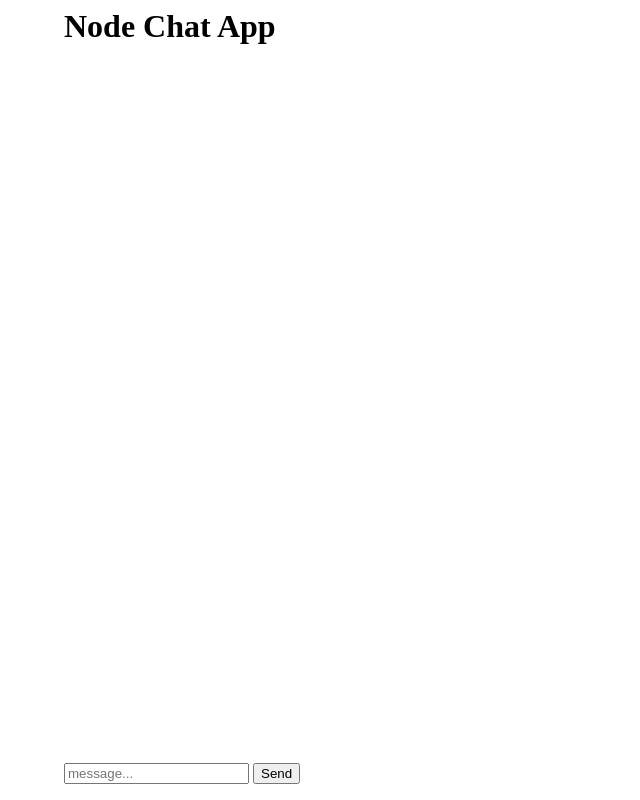
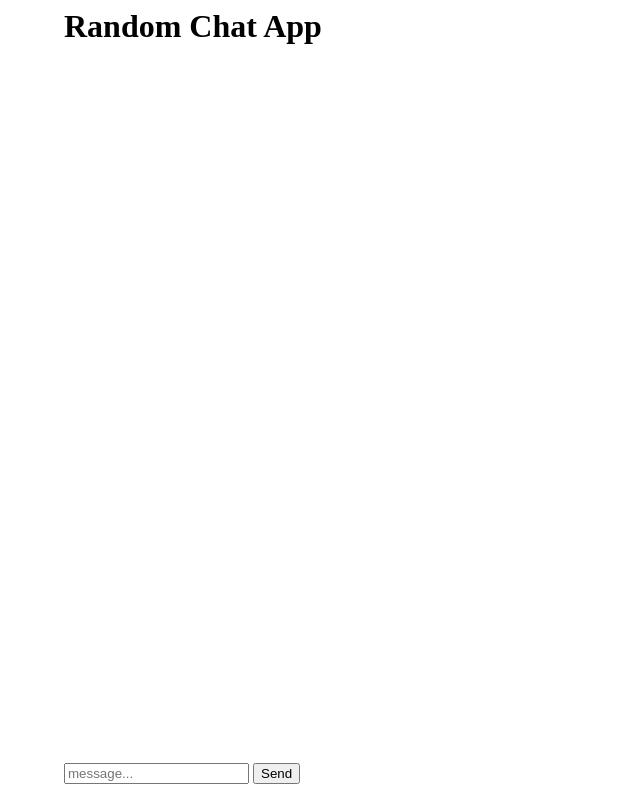
Before and after one commit to sansari150894/node-chat-app, a website: page public/index.html in a window 1280 px wide. Shown: the whole page, without its empty margins (0-640 px from the left). Drawn offline with nearby package versions, Linux system fonts and the light colour scheme; no server answers.

Commit message:
UI-changes

```diff
--- a/public/index.html
+++ b/public/index.html
@@ -5,7 +5,7 @@
     </head>
     <body>
         <div class='main-content'>
-                <h1>Node Chat App</h1>
+                <h1>Random Chat App</h1>
                 <div class='content'>
                     <div class='message-section'>
                       <ol id='messages' class='messages'></ol>
```
